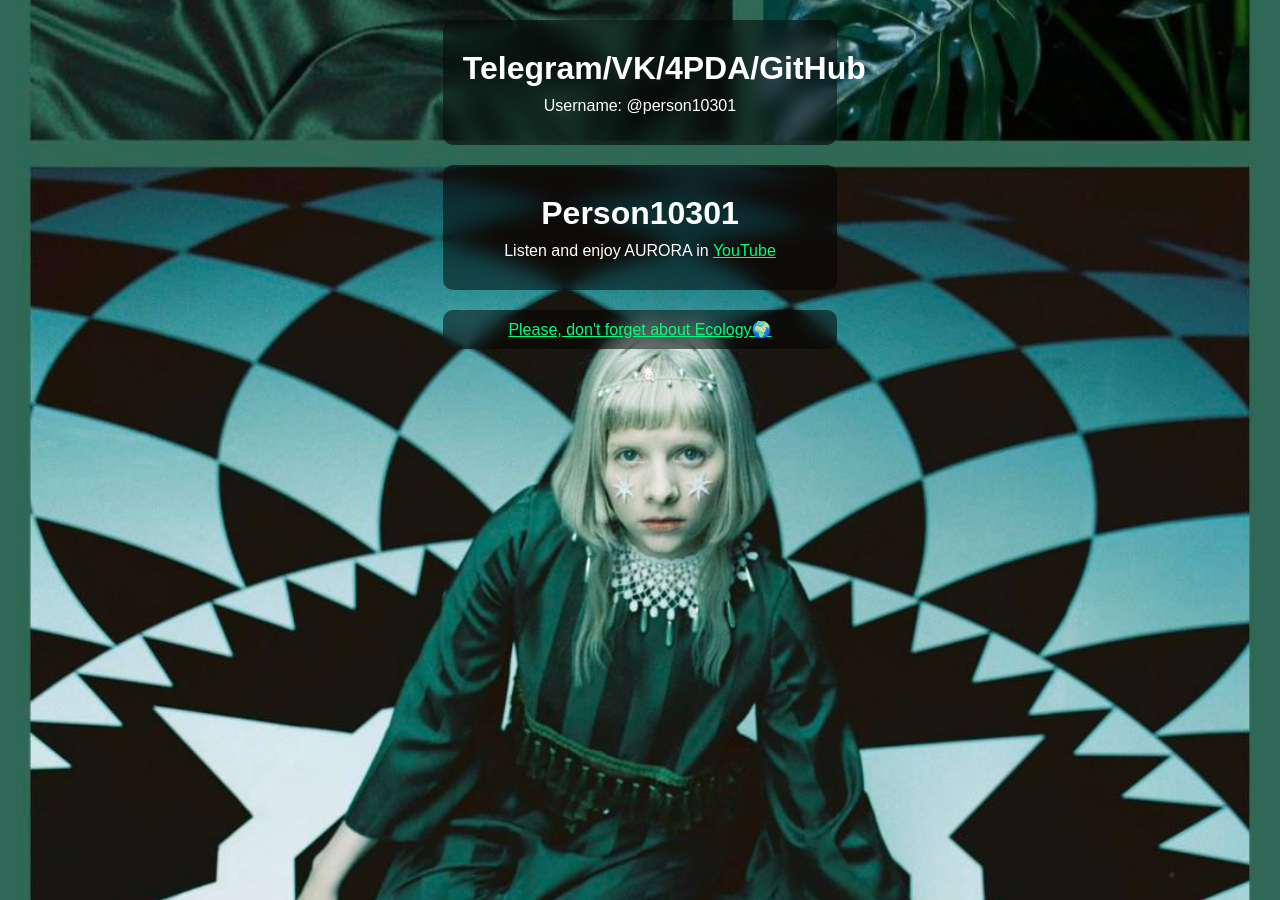
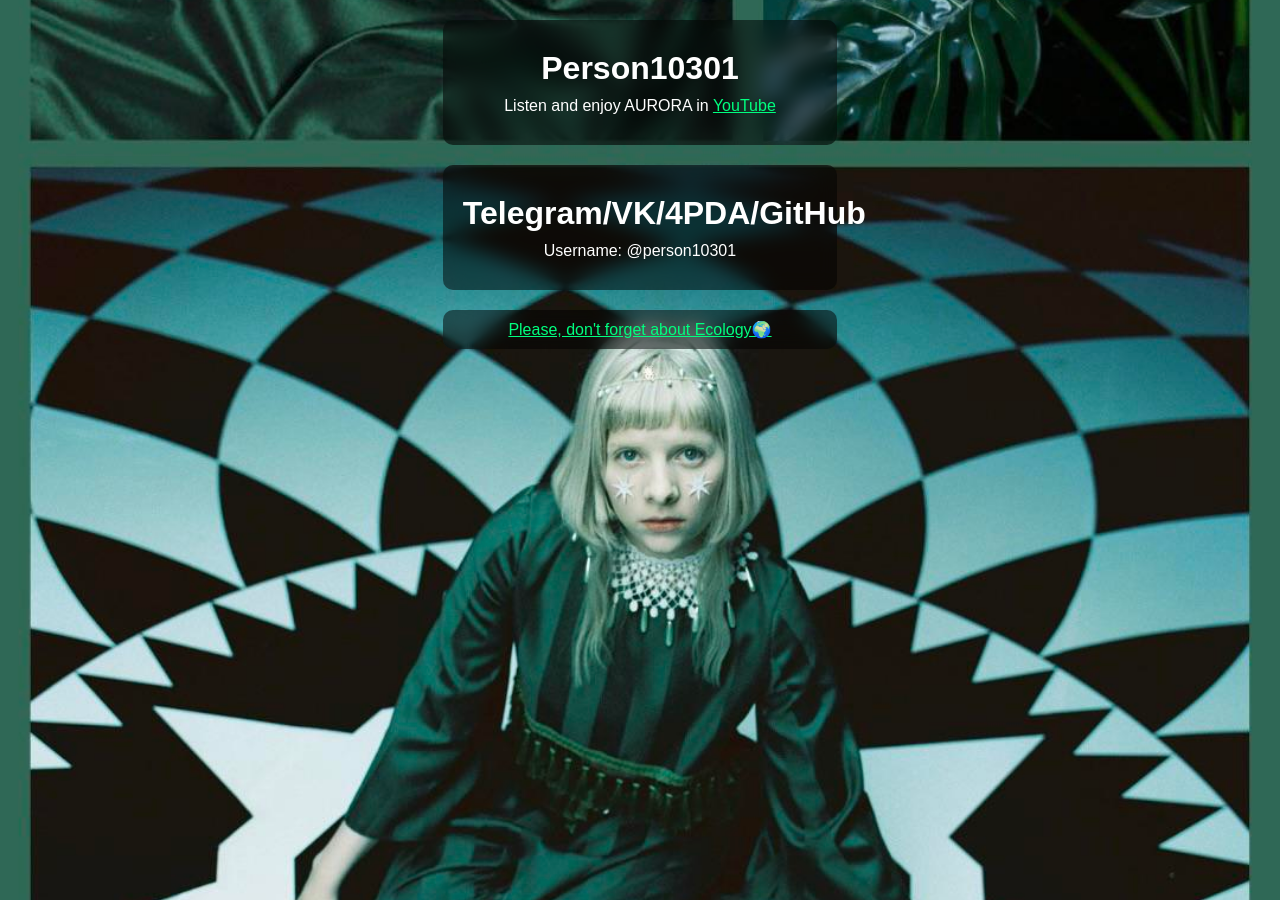
Before and after one commit to person10301/fox10301, a Jekyll site: the page built from index.md, in a window 1280 px wide. Built offline with Jekyll 4.4.1, drawn with Linux system fonts in a browser that asks for light colours; our own code applies the rules of GitHub Pages for plain Markdown files.

Commit message:
Update index.md

```diff
--- a/index.md
+++ b/index.md
@@ -7,13 +7,13 @@
 </head>
 <body>
   <div class="content">
+    <h1>Person10301</h1>
+    <p>Listen and enjoy AURORA in <a href="https://youtube.com/@auroramusic" class="link">YouTube</a>
+    </p>
+  </div>
+    <div class="content">
     <h1>Telegram/VK/4PDA/GitHub</h1>
     <p>Username: @person10301
-    </p>
-  </div>
-  <div class="content">
-    <h1>Person10301</h1>
-    <p>Listen and enjoy AURORA in <a href="https://youtube.com/@auroramusic" class="link">YouTube</a>
     </p>
   </div>
   <div class="ecology-message">
```
